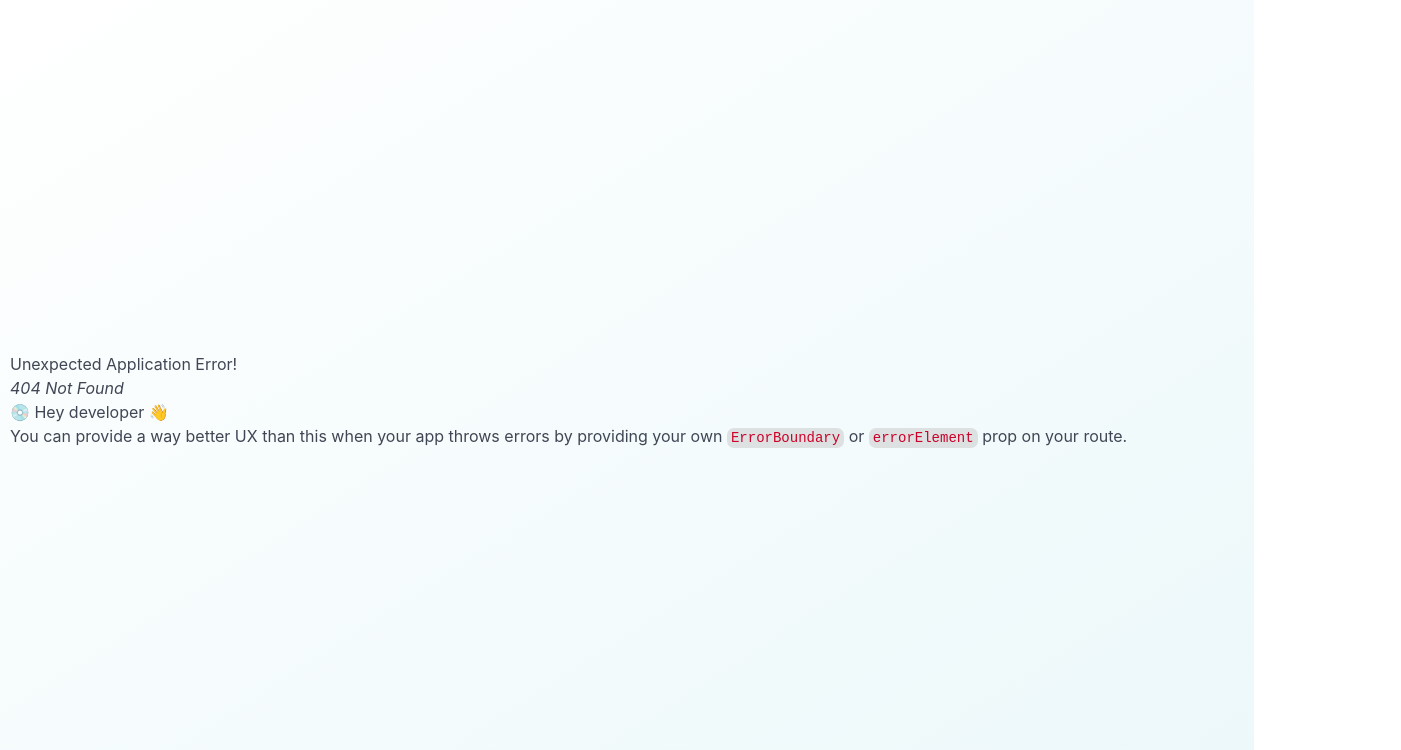
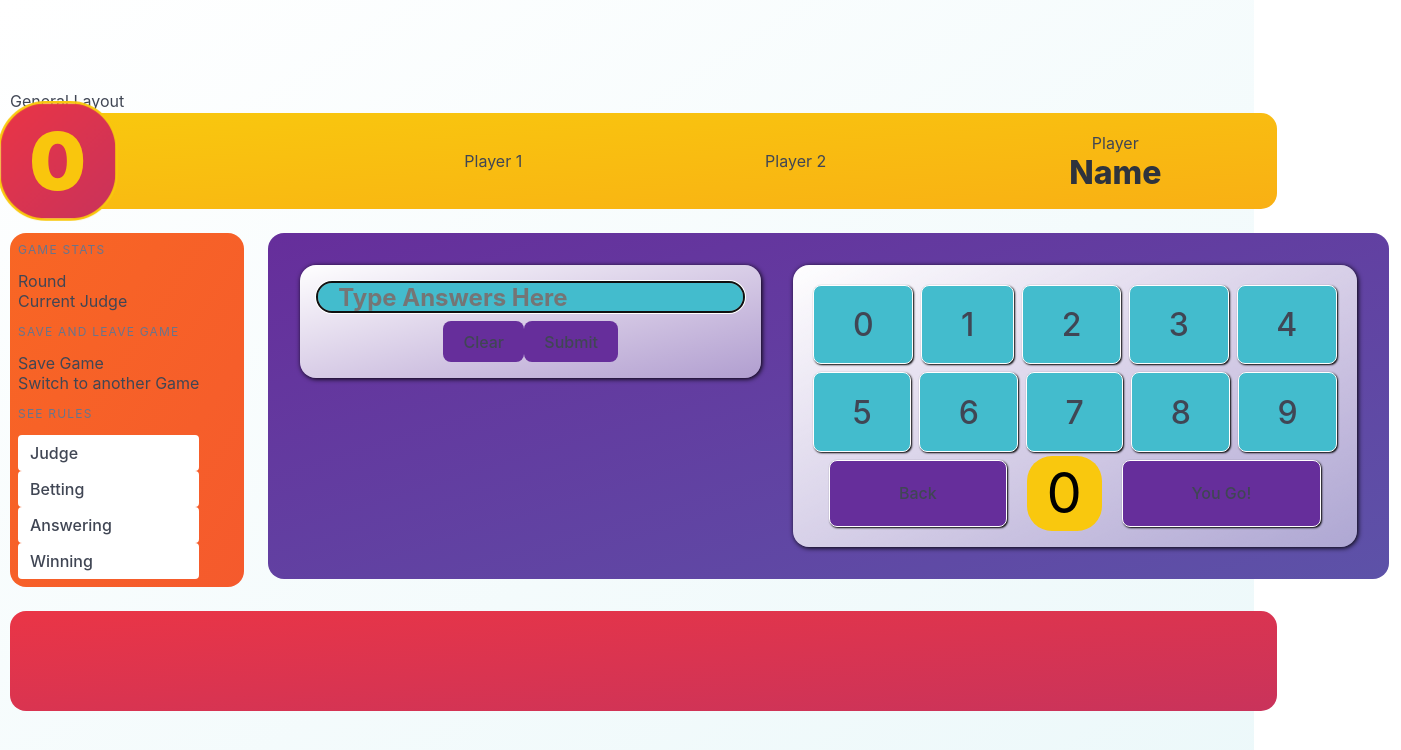
Before and after one commit to tobygershon/TriviaGambleFrontEnd, a React (Vite) app in the folder TriviaGambleFrontEnd/: page /1 in a window 1280 px wide. Before the commit this address had no page. Shown: the top 750 px of the page, 1401 px wide, since content can reach past the window. Built offline with nearby package versions, Linux system fonts and the light colour scheme; no server answers; the database is empty.

Commit message:
started websocket data retrieval

```diff
--- a/TriviaGambleFrontEnd/package.json
+++ b/TriviaGambleFrontEnd/package.json
@@ -10,6 +10,7 @@
     "preview": "vite preview"
   },
   "dependencies": {
+    "firebase": "^10.13.1",
     "framer-motion": "^11.3.30",
     "react": "^18.3.1",
     "react-dom": "^18.3.1",
--- a/TriviaGambleFrontEnd/src/App.css
+++ b/TriviaGambleFrontEnd/src/App.css
@@ -57,26 +57,10 @@ body {
   border-radius: 1rem;
 }
 
-.generic-btn, .submit-btn, .back-btn {
-  box-shadow: 1px 1px 2px black;
-  display: flex;
-  justify-content: center;
-  align-items: center;
-  flex-grow: 1;
-  flex-shrink: 1;
-  border: solid 1px white;
-  font-size: 2rem;
-  margin: .25rem;
-}
-
-.back-btn, .submit-btn {
-  font-size: 1rem;
-}
-
 /* Action box css */
 
 #action-box {
-  height: 100%;
+  /* height: 100%; */
   display: flex;
   flex: 1, 1, 100%;
   background-image: linear-gradient(to bottom right, #662E9B, #5D52A8);
@@ -132,6 +116,7 @@ body {
   background-image: linear-gradient(to bottom right, rgba(255, 255, 255, 1), rgba(255, 255, 255, .5));
   box-shadow: 1px 1px 5px black;
   border-radius: 1rem;
+  margin: 1rem;
 }
 
 #key-input-box {
@@ -168,3 +153,21 @@ body {
   font-weight: 700;
   padding: 10px 20px;
 }
+
+/* Button css */
+
+.generic-btn, .submit-btn, .back-btn {
+  box-shadow: 1px 1px 2px black;
+  display: flex;
+  justify-content: center;
+  align-items: center;
+  flex-grow: 1;
+  flex-shrink: 1;
+  border: solid 1px white;
+  font-size: 2rem;
+  margin: .25rem;
+}
+
+.back-btn, .submit-btn {
+  font-size: 1rem;
+}
--- a/TriviaGambleFrontEnd/src/App.tsx
+++ b/TriviaGambleFrontEnd/src/App.tsx
@@ -1,5 +1,7 @@
 import { RouterProvider, createBrowserRouter, createRoutesFromElements, Route } from "react-router-dom"
-import HomeLayout from "./layouts/GameLayout"
+import GeneralLayout from "./layouts/GeneralLayout"
+import GameLayout from "./layouts/GameLayout"
+import HomeLayout from "./layouts/HomeLayout"
 
 import './App.css'
 
@@ -7,8 +9,9 @@ function App() {
 
       const router = createBrowserRouter(createRoutesFromElements(
 
-      <Route path="/" element={<HomeLayout />} >
-
+      <Route path="/" element={<GeneralLayout />} >
+        <Route path="" element={<HomeLayout />}/>
+        <Route path="/:gameId" element={<GameLayout />}/>
       </Route>
 
   ))
--- a/TriviaGambleFrontEnd/src/layouts/AnswerInputLayout.tsx
+++ b/TriviaGambleFrontEnd/src/layouts/AnswerInputLayout.tsx
@@ -29,12 +29,12 @@ export default function AnswerInput() {
                 autoFocus/>
             <div className="is-flex is-justify-content-center mt-2">
                 <Button
-                className={''}
+                className='generic-btn'
                 text={'Clear'}
                 data={handleClear}
                 />
                 <Button
-                className={'submit-btn'}
+                className='submit-btn'
                 text={'Submit'}
                 />
             </div>
--- a/TriviaGambleFrontEnd/src/layouts/GameLayout.tsx
+++ b/TriviaGambleFrontEnd/src/layouts/GameLayout.tsx
@@ -1,12 +1,61 @@
-import { useState } from 'react'
-import Keyboard from './KeyboardLayout'
+import { useEffect, useState } from 'react'
+import { useParams } from 'react-router-dom'
+import { onSnapshot, doc } from 'firebase/firestore'
+import { db } from '../services/FirestoreService'
 import Header from './HeaderLayout'
 import SideMenu from './SideMenu'
 import ActionGameLayout from './ActionGameLayout'
 import ChatLayout from './ChatLayout'
 
 
-export default function HomeLayout() {
+export default function GameLayout() {
+    // gameId from url params
+    const gameId: string | undefined = useParams().gameId
+
+    // define types for objects related to firestore docs
+    type GameData = {
+        "hasStarted": boolean;
+        "hasEnded": boolean;
+        "endingScore": number;
+        "winner": string;
+        "players": string[];
+        "rounds": string[];
+    }
+
+    type PlayerData = {
+        "name": string;
+        "score": number;
+        "isJudge": boolean;
+        "isAnswering": boolean;
+        "isHighBet": boolean;
+    }
+
+    type RoundData = {
+        "category": string;
+        "isBetting": boolean;
+        "highBet": {
+            "bet": number;
+            "player": string;
+        },
+        "isOver": boolean;
+        "answers": string[]
+    }
+
+    // current state of game below
+    const [gameData, setGameData] = useState({
+        "hasStarted": false,
+        "hasEnded": false,
+        "endingScore": 0,
+        "winner": "",
+        "players": [],
+        "rounds": []
+    })
+
+    const [numberOfRounds, setNumberOfRounds] = useState(gameData.rounds.length)
+
+    const [playersData, setPlayersData] = useState([])
+    const [player1, setPlayer1] = useState({})
+    const [player2, setPlayer2] = useState({})
 
     const [toggleTimerReset, setTimerReset] = useState(false)
     const [timerIsOver, setTimerIsOver] = useState(false)
@@ -19,9 +68,63 @@ export default function HomeLayout() {
         setTimerIsOver(isOver)
     }
 
+    // below are the onSnapshot effects to update real time info
+
+    useEffect(() => {
+        const unsub = onSnapshot(doc(db, "games", gameId), (document) => {
+            if (document.data()) {
+            setGameData(document.data())
+            setNumberOfPlayers(document.data().players.length)
+            setNumberOfRounds(document.data().rounds.length)
+            } else {
+                console.log("error retrieving game data")
+            }
+        })
+        return unsub
+    }, [])
+
+    useEffect(() => {
+        if (gameData.players[0]) {
+            const unsub = onSnapshot(doc(db, "players", gameData.players[0]), (document) => {
+                if (document.data()) {
+                    console.log(document.data())
+                } else {
+                    console.log("error retrieving player data")
+                }
+                })
+            return unsub
+            }
+        }, [gameData.players])
+
+        useEffect(() => {
+            if (gameData.players[1]) {
+            const unsub = onSnapshot(doc(db, "players", gameData.players[1]), (document) => {
+                if (document.data()) {
+                    setPlayer2(document.data())
+                } else {
+                    console.log("error retrieving player data")
+                }
+                })
+            return unsub
+            }
+        }, [gameData.players])
+
+        useEffect(() => {
+            if (gameData.players[2]) {
+            const unsub = onSnapshot(doc(db, "players", gameData.players[2]), (document) => {
+                if (document.data()) {
+                    console.log(document.data())
+                } else {
+                    console.log("error retrieving player data")
+                }
+                })
+            return unsub
+            }
+        }, [gameData.players])
+
     return (
         <>
-            <Header resetTimer={toggleTimerReset} disableSubmit={disableSubmit}/>
+            <Header resetTimer={toggleTimerReset} disableSubmit={disableSubmit} player2={player2.name}/>
             <div className="columns">
                 <div className="column is-one-fifth"><SideMenu /></div>
                 <div className="column"><ActionGameLayout resetTimer={resetTimer} timerOver={timerIsOver} /></div>
--- /dev/null
+++ b/TriviaGambleFrontEnd/src/layouts/GeneralLayout.tsx
@@ -0,0 +1,11 @@
+import { Outlet } from "react-router-dom"
+
+export default function GeneralLayout() {
+
+    return (
+        <>
+        General Layout
+        <Outlet />
+        </>
+    )
+}
--- a/TriviaGambleFrontEnd/src/layouts/HeaderLayout.tsx
+++ b/TriviaGambleFrontEnd/src/layouts/HeaderLayout.tsx
@@ -3,7 +3,7 @@ import { motion } from 'framer-motion'
 import TimerLayout from './TimerLayout'
 
 
-export default function Header({ resetTimer, disableSubmit }) {
+export default function Header({ resetTimer, disableSubmit, player2 }) {
 
     const [showTimer, setShowTimer] = useState(true)
 
@@ -42,14 +42,14 @@ export default function Header({ resetTimer, disableSubmit }) {
 
                 <div className="level-item has-text-centered">
                     <div>
-                        <p className="heading">Player</p>
-                        <p className="title">Name</p>
+                        <p className="heading">Player 1</p>
+                        <p className="title">{}</p>
                     </div>
                 </div>
                 <div className="level-item has-text-centered">
                     <div>
-                        <p className="heading">Player</p>
-                        <p className="title">Name</p>
+                        <p className="heading">Player 2</p>
+                        <p className="title">{player2}</p>
                     </div>
                 </div>
                 <div className="level-item has-text-centered">
--- /dev/null
+++ b/TriviaGambleFrontEnd/src/layouts/HomeLayout.tsx
@@ -0,0 +1,8 @@
+export default function HomeLayout() {
+
+    return (
+        <>
+        This is the Home Layout
+        </>
+    )
+}
--- /dev/null
+++ b/TriviaGambleFrontEnd/src/services/FirestoreService.tsx
@@ -0,0 +1,33 @@
+// Import the functions you need from the SDKs you need
+import { initializeApp } from "firebase/app";
+import { getFirestore, onSnapshot, doc, collection } from "firebase/firestore";
+
+// TODO: Add SDKs for Firebase products that you want to use
+// https://firebase.google.com/docs/web/setup#available-libraries
+
+// Your web app's Firebase configuration
+// For Firebase JS SDK v7.20.0 and later, measurementId is optional
+const firebaseConfig = {
+  apiKey: "AIzaSyA2PvV_2VQo4X6CoZ-0OacZej6xJSYPbwc",
+  authDomain: "triviagamble.firebaseapp.com",
+  projectId: "triviagamble",
+  storageBucket: "triviagamble.appspot.com",
+  messagingSenderId: "1049182867494",
+  appId: "1:1049182867494:web:a331459c02d2ba4579d6e7",
+  measurementId: "G-61MRHNJY22"
+};
+
+// Initialize Firebase
+const app = initializeApp(firebaseConfig);
+// Initialize Firestore
+export const db = getFirestore(app);
+
+const gamesCollectionRef = collection(db, "games");
+
+export async function getGame(id) {
+    const unsub = onSnapshot(doc(db, "games", id), (doc) => {
+        console.log("Current data: ", doc.data());
+    })
+
+    unsub()
+}
```
Also changed, not shown: 1 other file (tests, documents, lock files or other folders).
